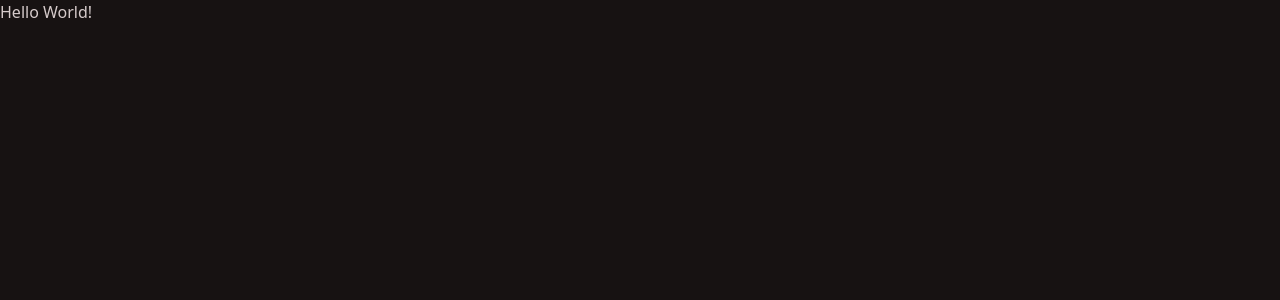
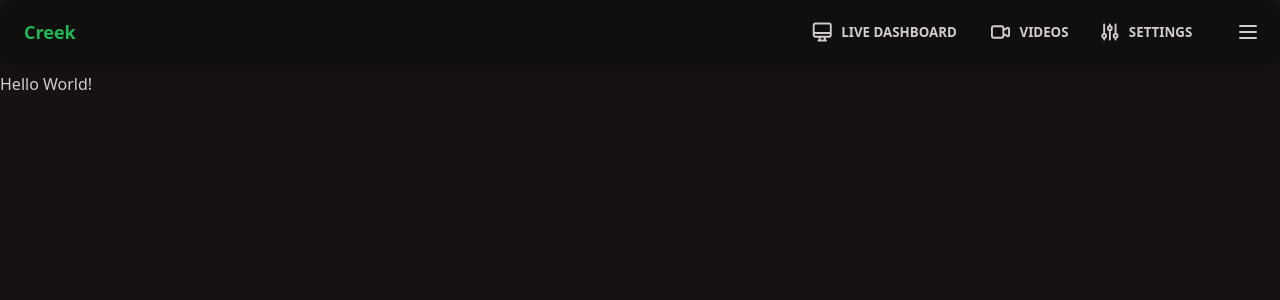
Before and after one commit to CS-5/creek, a Next.js app: page / in a window 1280 px wide. Shown: the top 300 px of the page. Built offline with nearby package versions, Linux system fonts and the light colour scheme.

Commit message:
Implement basic layout

```diff
--- a/components/Navbar.tsx
+++ b/components/Navbar.tsx
@@ -4,73 +4,60 @@ const Navbar: FunctionComponent = () => {
   return (
     <div className="navbar mb-2 shadow-lg bg-neutral text-neutral-content rounded-box">
       <div className="flex-1 px-2 mx-2">
-        <span className="text-lg font-bold">daisyUI</span>
+        <span className="text-lg font-bold text-primary">Creek</span>
       </div>
       <div className="flex-none hidden px-2 mx-2 lg:flex">
         <div className="flex items-stretch">
           <a className="btn btn-ghost btn-sm rounded-btn">
             <svg
               xmlns="http://www.w3.org/2000/svg"
+              className="h-6 w-6 mr-2"
               fill="none"
               viewBox="0 0 24 24"
-              className="inline-block w-5 mr-2 stroke-current"
+              stroke="currentColor"
             >
               <path
-                stroke-linecap="round"
-                stroke-linejoin="round"
-                stroke-width="2"
-                d="M4.318 6.318a4.5 4.5 0 000 6.364L12 20.364l7.682-7.682a4.5 4.5 0 00-6.364-6.364L12 7.636l-1.318-1.318a4.5 4.5 0 00-6.364 0z"
-              ></path>
+                strokeLinecap="round"
+                strokeLinejoin="round"
+                strokeWidth={2}
+                d="M9.75 17L9 20l-1 1h8l-1-1-.75-3M3 13h18M5 17h14a2 2 0 002-2V5a2 2 0 00-2-2H5a2 2 0 00-2 2v10a2 2 0 002 2z"
+              />
             </svg>
-            Likes
+            Live Dashboard
           </a>
           <a className="btn btn-ghost btn-sm rounded-btn">
             <svg
               xmlns="http://www.w3.org/2000/svg"
+              className="h-6 w-6 mr-2"
               fill="none"
               viewBox="0 0 24 24"
-              className="inline-block w-5 mr-2 stroke-current"
+              stroke="currentColor"
             >
               <path
-                stroke-linecap="round"
-                stroke-linejoin="round"
-                stroke-width="2"
-                d="M15 17h5l-1.405-1.405A2.032 2.032 0 0118 14.158V11a6.002 6.002 0 00-4-5.659V5a2 2 0 10-4 0v.341C7.67 6.165 6 8.388 6 11v3.159c0 .538-.214 1.055-.595 1.436L4 17h5m6 0v1a3 3 0 11-6 0v-1m6 0H9"
-              ></path>
+                strokeLinecap="round"
+                strokeLinejoin="round"
+                strokeWidth={2}
+                d="M15 10l4.553-2.276A1 1 0 0121 8.618v6.764a1 1 0 01-1.447.894L15 14M5 18h8a2 2 0 002-2V8a2 2 0 00-2-2H5a2 2 0 00-2 2v8a2 2 0 002 2z"
+              />
             </svg>
-            Notifications
+            Videos
           </a>
           <a className="btn btn-ghost btn-sm rounded-btn">
             <svg
               xmlns="http://www.w3.org/2000/svg"
+              className="h-6 w-6 mr-2"
               fill="none"
               viewBox="0 0 24 24"
-              className="inline-block w-5 mr-2 stroke-current"
+              stroke="currentColor"
             >
               <path
-                stroke-linecap="round"
-                stroke-linejoin="round"
-                stroke-width="2"
-                d="M3 7v10a2 2 0 002 2h14a2 2 0 002-2V9a2 2 0 00-2-2h-6l-2-2H5a2 2 0 00-2 2z"
-              ></path>
+                strokeLinecap="round"
+                strokeLinejoin="round"
+                strokeWidth={2}
+                d="M12 6V4m0 2a2 2 0 100 4m0-4a2 2 0 110 4m-6 8a2 2 0 100-4m0 4a2 2 0 110-4m0 4v2m0-6V4m6 6v10m6-2a2 2 0 100-4m0 4a2 2 0 110-4m0 4v2m0-6V4"
+              />
             </svg>
-            Files
-          </a>
-          <a className="btn btn-ghost btn-sm rounded-btn">
-            <svg
-              xmlns="http://www.w3.org/2000/svg"
-              fill="none"
-              viewBox="0 0 24 24"
-              className="inline-block w-5 mr-2 stroke-current"
-            >
-              <path
-                stroke-linecap="round"
-                stroke-linejoin="round"
-                stroke-width="2"
-                d="M10 20l4-16m4 4l4 4-4 4M6 16l-4-4 4-4"
-              ></path>
-            </svg>
-            Config
+            Settings
           </a>
         </div>
       </div>
@@ -83,9 +70,9 @@ const Navbar: FunctionComponent = () => {
             className="inline-block w-6 h-6 stroke-current"
           >
             <path
-              stroke-linecap="round"
-              stroke-linejoin="round"
-              stroke-width="2"
+              strokeLinecap="round"
+              strokeLinejoin="round"
+              strokeWidth="2"
               d="M4 6h16M4 12h16M4 18h16"
             ></path>
           </svg>
--- /dev/null
+++ b/layouts/AuthLayout.tsx
@@ -0,0 +1,11 @@
+import React from "react";
+
+type LayoutProps = {
+  children: React.ReactNode;
+};
+
+const Layout: React.FunctionComponent<LayoutProps> = ({ children }) => {
+  return <>{children}</>;
+};
+
+export default Layout;
--- /dev/null
+++ b/layouts/MainLayout.tsx
@@ -0,0 +1,18 @@
+import React from "react";
+
+import Navbar from "../components/Navbar";
+
+type LayoutProps = {
+  children: React.ReactNode;
+};
+
+const Layout: React.FunctionComponent<LayoutProps> = ({ children }) => {
+  return (
+    <>
+      <Navbar />
+      {children}
+    </>
+  );
+};
+
+export default Layout;
--- a/pages/_app.tsx
+++ b/pages/_app.tsx
@@ -1,8 +1,24 @@
 import "../styles/globals.css";
-import type { AppProps } from "next/app";
+import { AppContext, AppInitialProps, AppLayoutProps } from "next/app";
+import type { NextComponentType } from "next";
+import { ReactNode } from "react";
+import Head from "next/head";
 
-function MyApp({ Component, pageProps }: AppProps) {
-  return <Component data-theme="forest" {...pageProps} />;
-}
+const MyApp: NextComponentType<AppContext, AppInitialProps, AppLayoutProps> = ({
+  Component,
+  pageProps,
+}: AppLayoutProps) => {
+  const getLayout = Component.getLayout || ((page: ReactNode) => page);
+
+  return (
+    <div data-theme="forest">
+      <Head>
+        <title>Creek</title>
+        <meta property="og:title" content="Creek" key="title" />
+      </Head>
+      {getLayout(<Component {...pageProps} />)}
+    </div>
+  );
+};
 
 export default MyApp;
--- a/pages/index.tsx
+++ b/pages/index.tsx
@@ -1,6 +1,8 @@
-import type { NextPage } from "next";
+import type { NextLayoutPage } from "next";
+import { ReactNode } from "react";
+import MainLayout from "../layouts/MainLayout";
 
-const Home: NextPage = () => {
+const Home: NextLayoutPage = () => {
   return (
     <>
       <h1>Hello World!</h1>
@@ -8,4 +10,8 @@ const Home: NextPage = () => {
   );
 };
 
+Home.getLayout = (page: ReactNode) => {
+  return <MainLayout>{page}</MainLayout>;
+};
+
 export default Home;
--- a/tailwind.config.js
+++ b/tailwind.config.js
@@ -1,11 +1,15 @@
 module.exports = {
+  content: [
+    "./pages/**/*.{ts,tsx}",
+    "./components/**/*.{ts,tsx}",
+    "./layouts/**/*.{ts,tsx}",
+  ],
   mode: "jit",
-  content: ["./pages/**/*.{ts,tsx}", "./components/**/*.{ts,tsx}"],
   theme: {
     extend: {},
   },
+  plugins: [require("daisyui")],
   daisyui: {
     themes: ["forest"],
   },
-  plugins: [require("daisyui")],
 };
```
Also changed, not shown: next.d.ts (added, +30 -0 lines), 1 other file (tests, documents, lock files or other folders).
